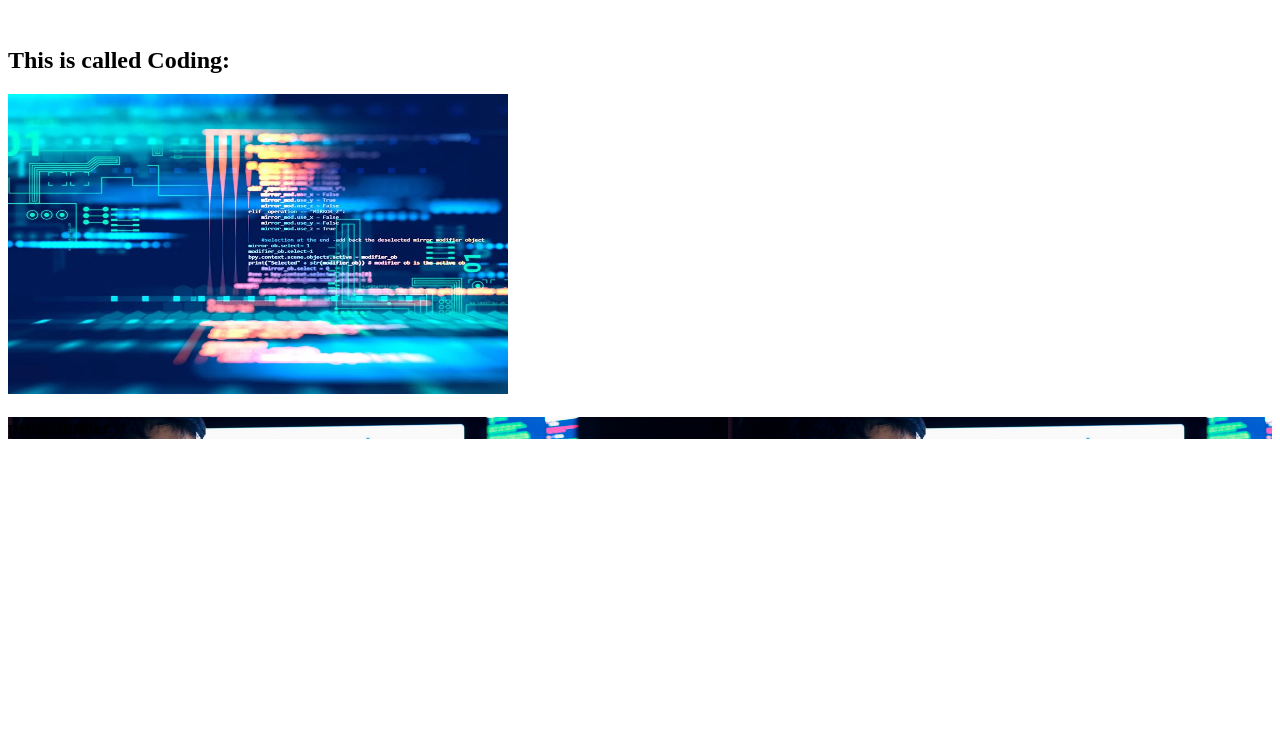
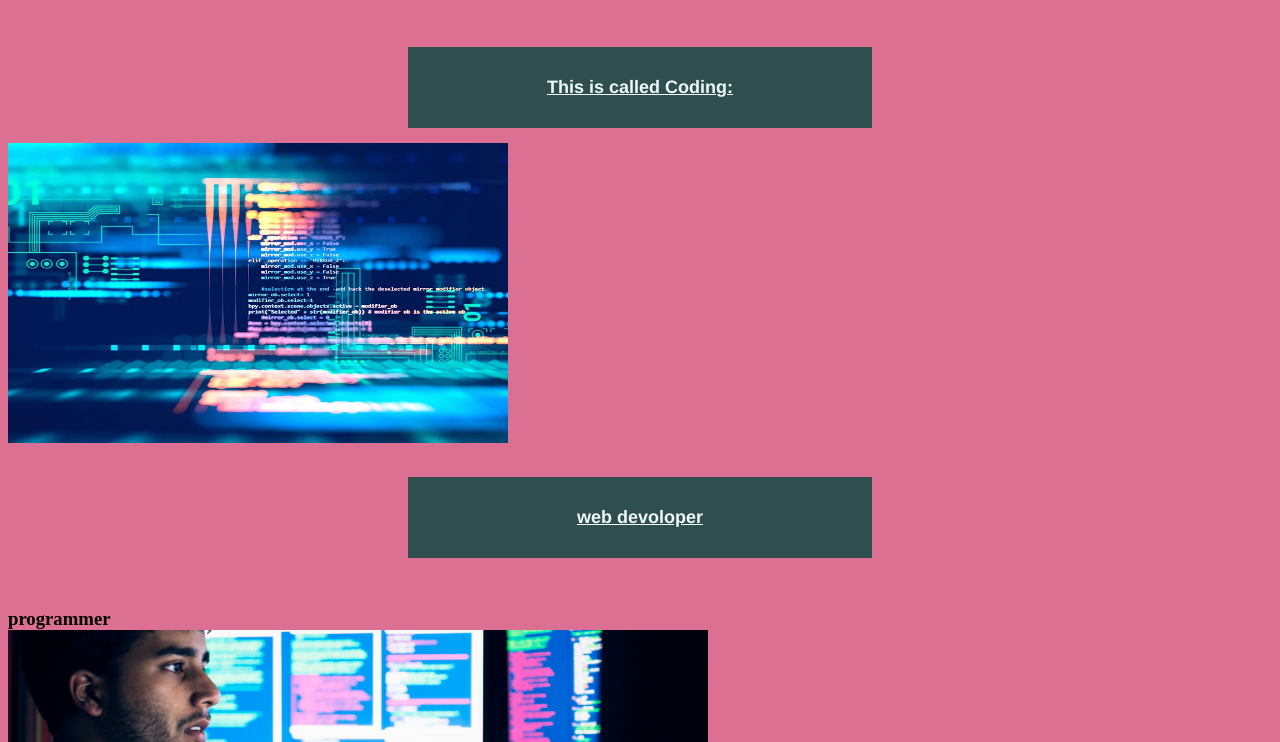
Before and after one commit to foisal-ahmed07/my-simple-website, a plain HTML site: page index.html in a window 1280 px wide. Shown: the part 218-960 px from the top of the page. Before the commit the page ends 800 px from the top, so only its background shows below. Drawn offline with Linux system fonts and the light colour scheme.

Commit message:
image uploaded

```diff
--- a/index.html
+++ b/index.html
@@ -13,6 +13,8 @@
     <h2>This is called Coding:</h2>
     <img src="pic.jpg" alt="Coding">
 
+    <h2 >web devoloper </h2>
+
     <header class="program">
         <h3>programmer</h3>
     </header>
--- a/web css/web.css
+++ b/web css/web.css
@@ -17,5 +17,30 @@ img{
 }
 .program{
     background-image: url(GettyImages-689291632_optimized.jpg);
+    background-repeat: repeat-x;
+    height: 500px;
+    width: 700px;
+    margin-top: 50px;
+
 
 }
+
+h2{
+    background-color:darkslategrey;
+    margin-top: 30px;
+    margin-left: 400px;
+    margin-right: 400px;
+    font-size: large;
+    font-family: 'Franklin Gothic Medium', 'Arial Narrow', Arial, sans-serif;
+    text-decoration: underline;
+    color: aliceblue;
+    padding: 30px;
+    text-align: center;
+
+
+}
+*{
+    background-color: palevioletred;
+
+    background-size: cover;
+}
```
Also changed, not shown: web css/prgm.jpg (added).
